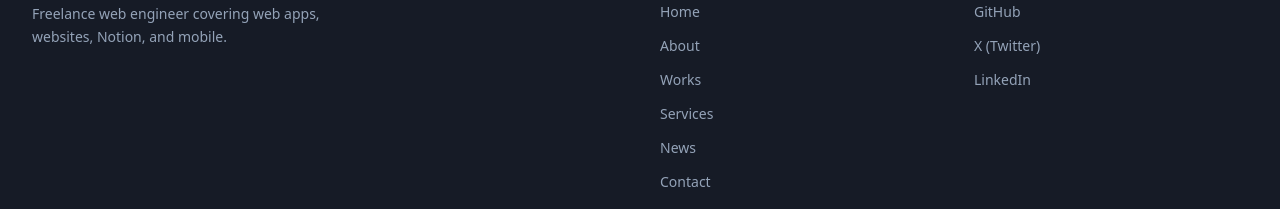
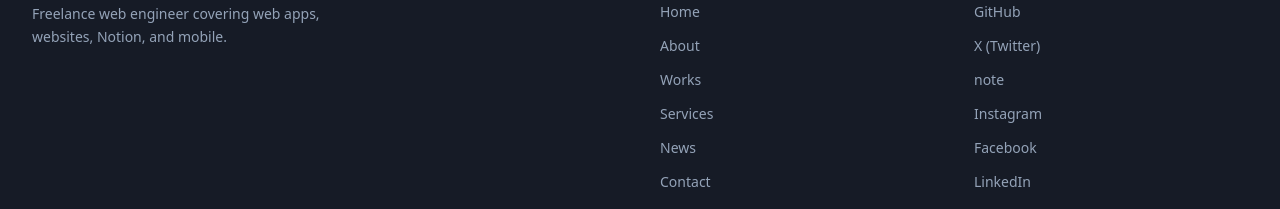
Before and after one commit to hamatai-dev/hamatai-portfolio, a Next.js app: page /en/news in a window 1280 px wide. Shown: the part 954-1163 px from the top of the page. Built offline with nearby package versions, Linux system fonts and the light colour scheme; no server answers.

Commit message:
feat: SNSリンクにnote・Instagram・Facebookを追加

```diff
--- a/src/app/[locale]/news/page.tsx
+++ b/src/app/[locale]/news/page.tsx
@@ -25,7 +25,7 @@ const snsLinks = [
   {
     id: 'note',
     name: 'note',
-    href: 'https://note.com/', // ← あなたのnote URLを設定してください
+    href: 'https://note.com/hamataishi_7109',
     color: '#41C9B4',
     icon: '✏️',
   },
@@ -39,14 +39,14 @@ const snsLinks = [
   {
     id: 'instagram',
     name: 'Instagram',
-    href: 'https://instagram.com/', // ← あなたのInstagram URLを設定してください
+    href: 'https://www.instagram.com/hamatai_7109',
     color: '#E1306C',
     icon: '📸',
   },
   {
     id: 'facebook',
     name: 'Facebook',
-    href: 'https://facebook.com/', // ← あなたのFacebook URLを設定してください
+    href: 'https://www.facebook.com/bigambitiooooon',
     color: '#1877F2',
     icon: '📘',
   },
--- a/src/components/layout/Footer.tsx
+++ b/src/components/layout/Footer.tsx
@@ -18,6 +18,9 @@ export default function Footer() {
   const socials = [
     { label: 'GitHub', href: 'https://github.com/hamatai-dev' },
     { label: 'X (Twitter)', href: 'https://x.com/hamatai_7109' },
+    { label: 'note', href: 'https://note.com/hamataishi_7109' },
+    { label: 'Instagram', href: 'https://www.instagram.com/hamatai_7109' },
+    { label: 'Facebook', href: 'https://www.facebook.com/bigambitiooooon' },
     { label: 'LinkedIn', href: 'https://www.linkedin.com/in/bigambitiooon/' },
   ];
 
```
